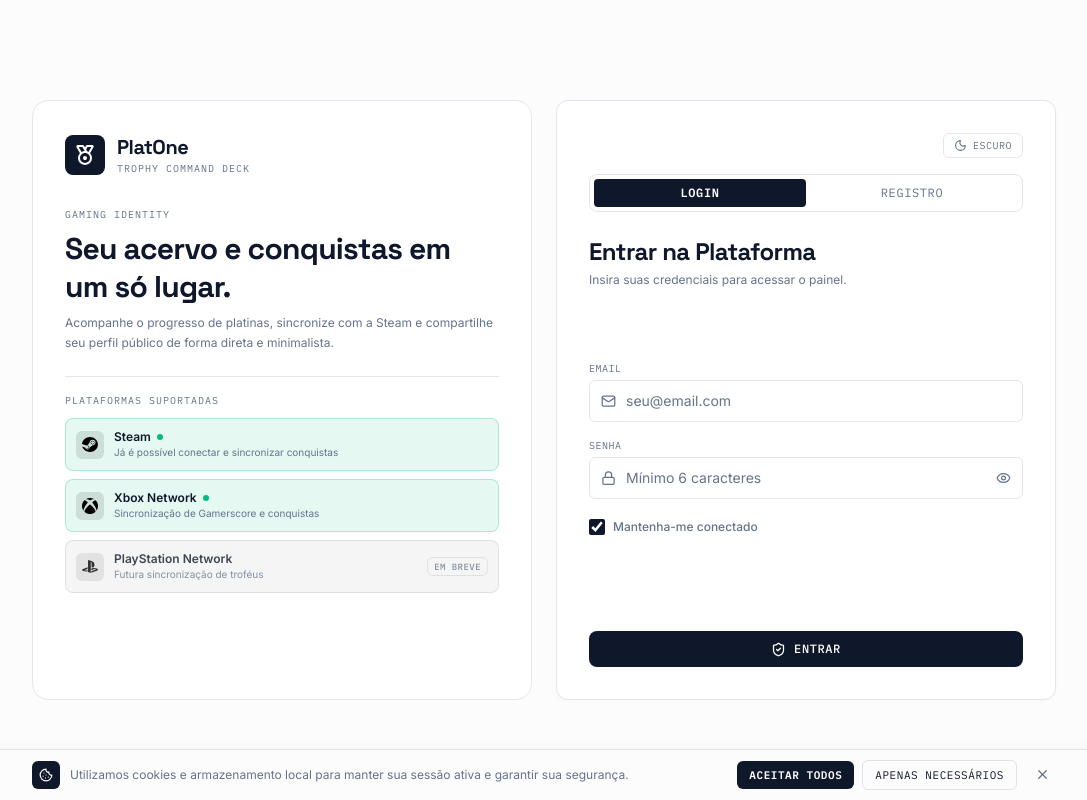
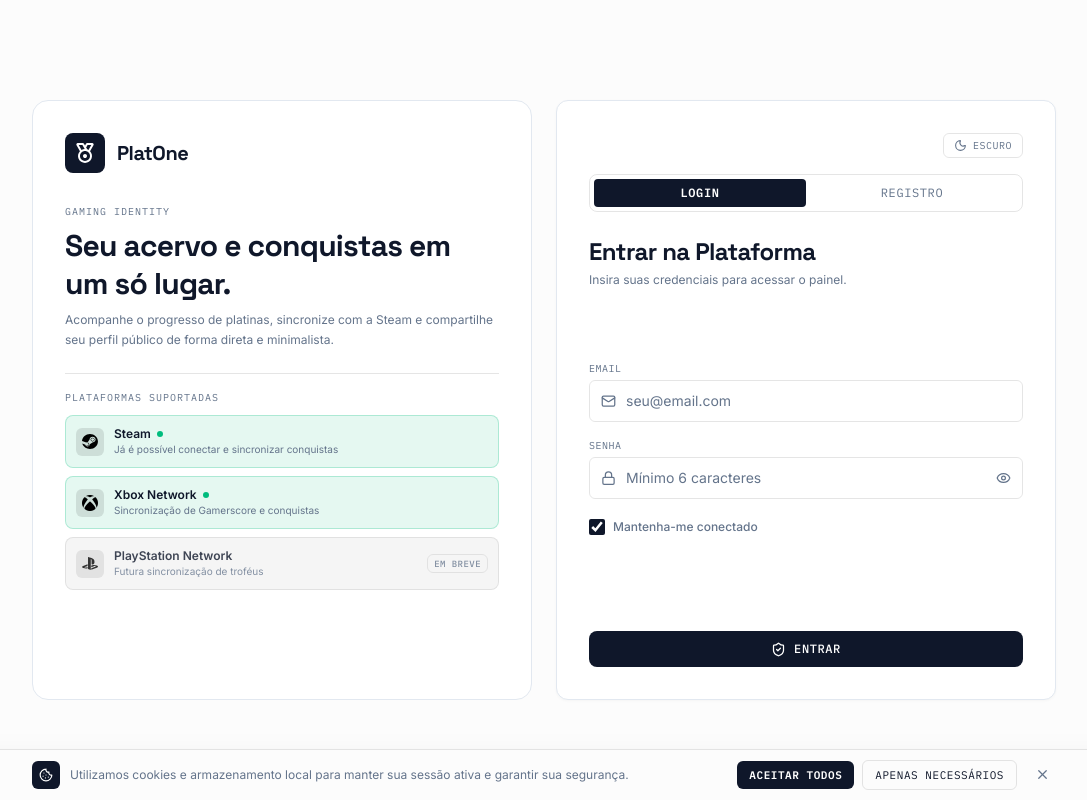
Before and after one commit to eu-micaeu/PlatOne, a React (Vite) app in the folder frontend/react/: page / in a window 1280 px wide. Shown: the whole page, without its empty margins (96-1183 px from the left). Built offline with nearby package versions, Linux system fonts and the light colour scheme.

Commit message:
feat: remove subtitle from AuthPage for cleaner UI

```diff
--- a/frontend/react/src/pages/AuthPage.tsx
+++ b/frontend/react/src/pages/AuthPage.tsx
@@ -79,9 +79,6 @@ export default function AuthPage({
               </div>
               <div>
                 <p className="font-display text-xl font-bold tracking-tight">PlatOne</p>
-                <p className="font-mono text-[10px] uppercase tracking-widest text-[var(--text-soft)]">
-                  Trophy Command Deck
-                </p>
               </div>
             </div>
 
```
